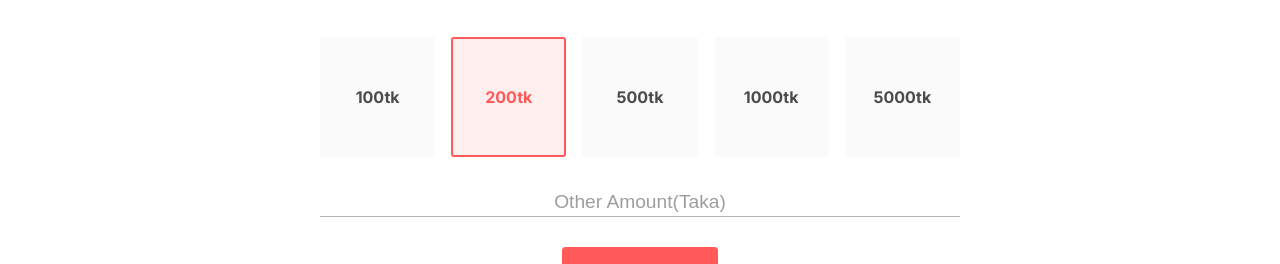
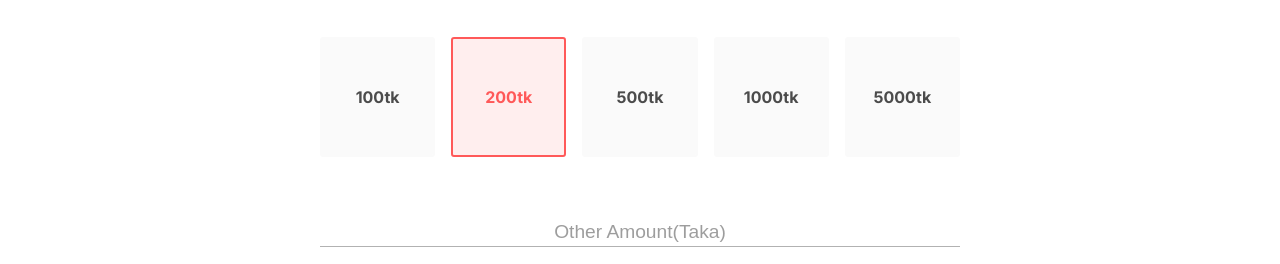
Before and after one commit to raaf2rid/ProgHero-Assignment-01, a plain HTML site: page index.html in a window 1280 px wide. Shown: the part 662-926 px from the top of the page. Drawn offline with Linux system fonts and the light colour scheme.

Commit message:
style update

```diff
--- a/style.css
+++ b/style.css
@@ -182,7 +182,8 @@ input::-webkit-inner-spin-button {
 }
 
 .other-amount{
-  margin: 30px 0;
+  margin-top: 60px;
+  margin-bottom: 20px;
   text-align: center;
   border: none;
   border-bottom: 1px solid rgba(0, 0, 0, 0.3);
```
